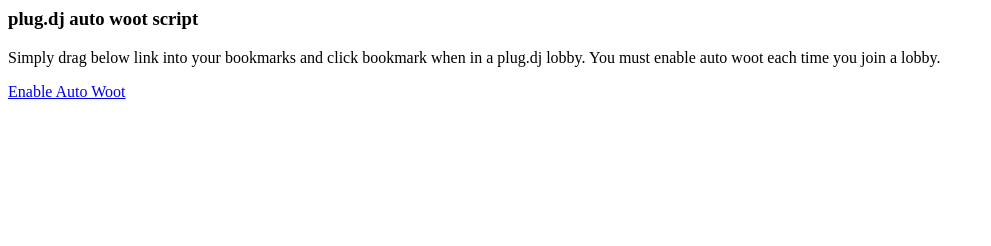
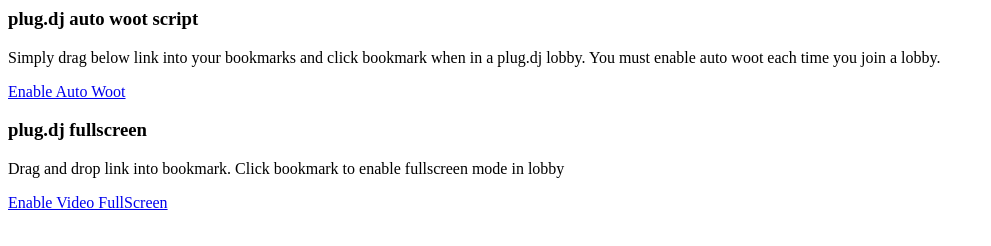
Before and after one commit to adrianlee/autowoot, a plain HTML site: page index.html in a window 1280 px wide. Shown: the whole page, without its empty margins (0-991 px from the left). Drawn offline with Linux system fonts and the light colour scheme.

Commit message:
Fullscreen

```diff
--- a/index.html
+++ b/index.html
@@ -2,3 +2,10 @@
 <p>Simply drag below link into your bookmarks and click bookmark when in a plug.dj lobby. You must enable auto woot each time you join a lobby.</p>
 
 <p><a href="javascript:(function(){setInterval(function(){$('#woot').click(),10000})}())"><span alt="Plug.dj Auto Woot">Enable Auto Woot</span></a></p>
+
+
+<h3>plug.dj fullscreen</h3>
+
+<p>Drag and drop link into bookmark. Click bookmark to enable fullscreen mode in lobby</p>
+
+<p><a href="javascript:(function() {  var elem = document.getElementById("yt-frame"); if (elem.requestFullscreen) { elem.requestFullscreen(); } else if (elem.mozRequestFullScreen) { elem.mozRequestFullScreen(); } else if (elem.webkitRequestFullscreen) { elem.webkitRequestFullscreen(); } })();">Enable Video FullScreen</a>
```
